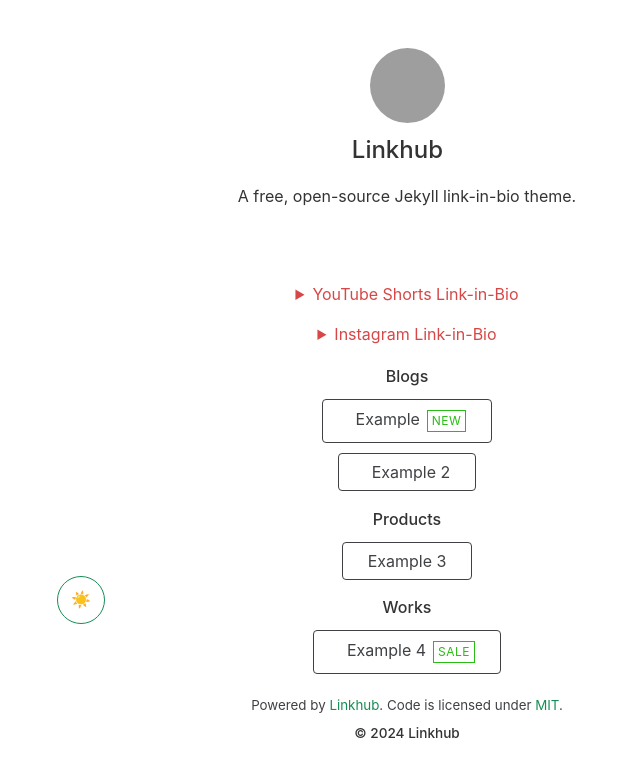
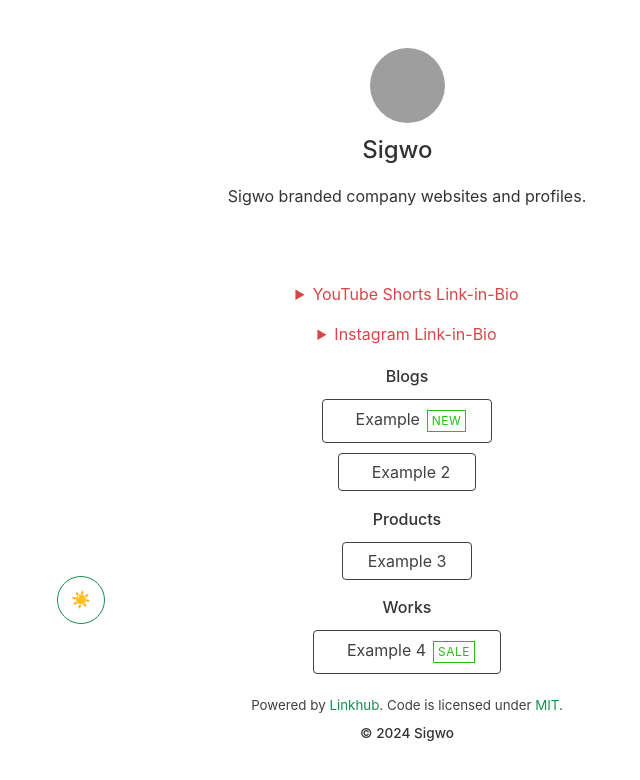
Before and after one commit to sigwo/sigwo-links, a Jekyll site: the page built from index.html, in a window 1280 px wide, cut to the strip 0-948 px from the top of the page. Shown: the top 780 px of the strip, without its empty margins (233-873 px from the left). Built offline with Jekyll 4.4.1, drawn with Linux system fonts in a browser that asks for light colours; nearby versions of some CDN libraries; grey boxes are pictures that could not be loaded.

Commit message:
Update _config.yml

```diff
--- a/_config.yml
+++ b/_config.yml
@@ -2,16 +2,16 @@
 theme: linkhub-jekyll-theme
 
 # Site Configuration
-name: Linkhub  # Name of your website
+name: Sigwo  # Name of your website
 tagline: Links  # Set your preferred page title
-description: A free, open-source Jekyll link-in-bio theme.  # Also used as a meta description
+description: Sigwo branded company websites and profiles.  # Also used as a meta description
 favicon: https://picsum.photos/32/32 # Path / URL to the favicon of your website (e.g., 'assets/images/favicon.png')
 logo: https://picsum.photos/200 # Path / URL to the logo (e.g., 'assets/images/logo.png')
-url: https://link.example.com # URL of your website
+url: https://sigwo.com # URL of your website
 locale: en_GB # The value specifies the locale in which these tags are marked up. It follows the format `language_TERRITORY`.
-ga4: G-XXXXXXX # Google Analytics 4 measurement ID (optional). Remove it if not needed.
+ga4: G-7VWD9Q6VJH # Google Analytics 4 measurement ID (optional). Remove it if not needed.
 twitter:
-  username: DigiMalayali # Used for SEO
+  username: sigwoarms # Used for SEO
 image:
   path: https://picsum.photos/200 # Used for SEO
   type: jpeg # File format of image. Change according to your image. Supported types: https://en.wikipedia.org/wiki/Media_type#Common_examples
```
